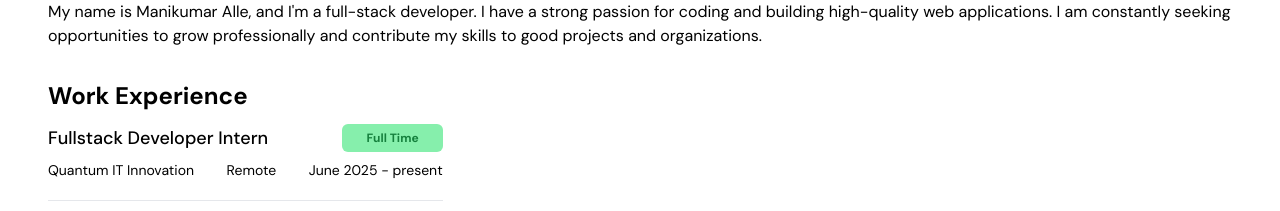
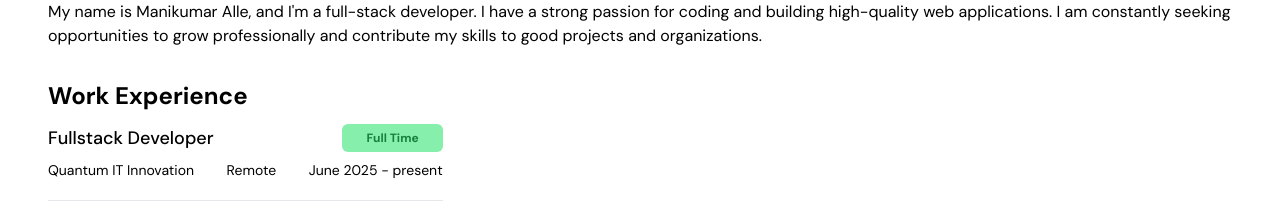
Before and after one commit to Manikumar363/MyPortfolio, a React (Vite) app: page / in a window 1280 px wide. Shown: the part 1040-1251 px from the top of the page. Built offline with nearby package versions, Linux system fonts and the light colour scheme.

Commit message:
Change job title from Intern to Fullstack Developer

```diff
--- a/src/components/About.tsx
+++ b/src/components/About.tsx
@@ -18,7 +18,7 @@ export const About: React.FC = () => {
 
           <div className="md:w-1/3 border-b pt-3 md:pb-5 pb-3">
             <div className='flex justify-between'>
-              <h3 className="md:text-lg font-medium">Fullstack Developer Intern</h3>
+              <h3 className="md:text-lg font-medium">Fullstack Developer </h3>
               <span className="text-xs bg-green-300 md:px-6 md:w-auto w-1/4 md:h-auto h-6 font-bold rounded-md text-green-700 text-center md:pt-1.5 pt-1">Full Time</span>
             </div>
             <div className="md:text-sm text-xs flex md:flex-row justify-between flex-col mt-2 md:gap-4 gap-1 ">
```
